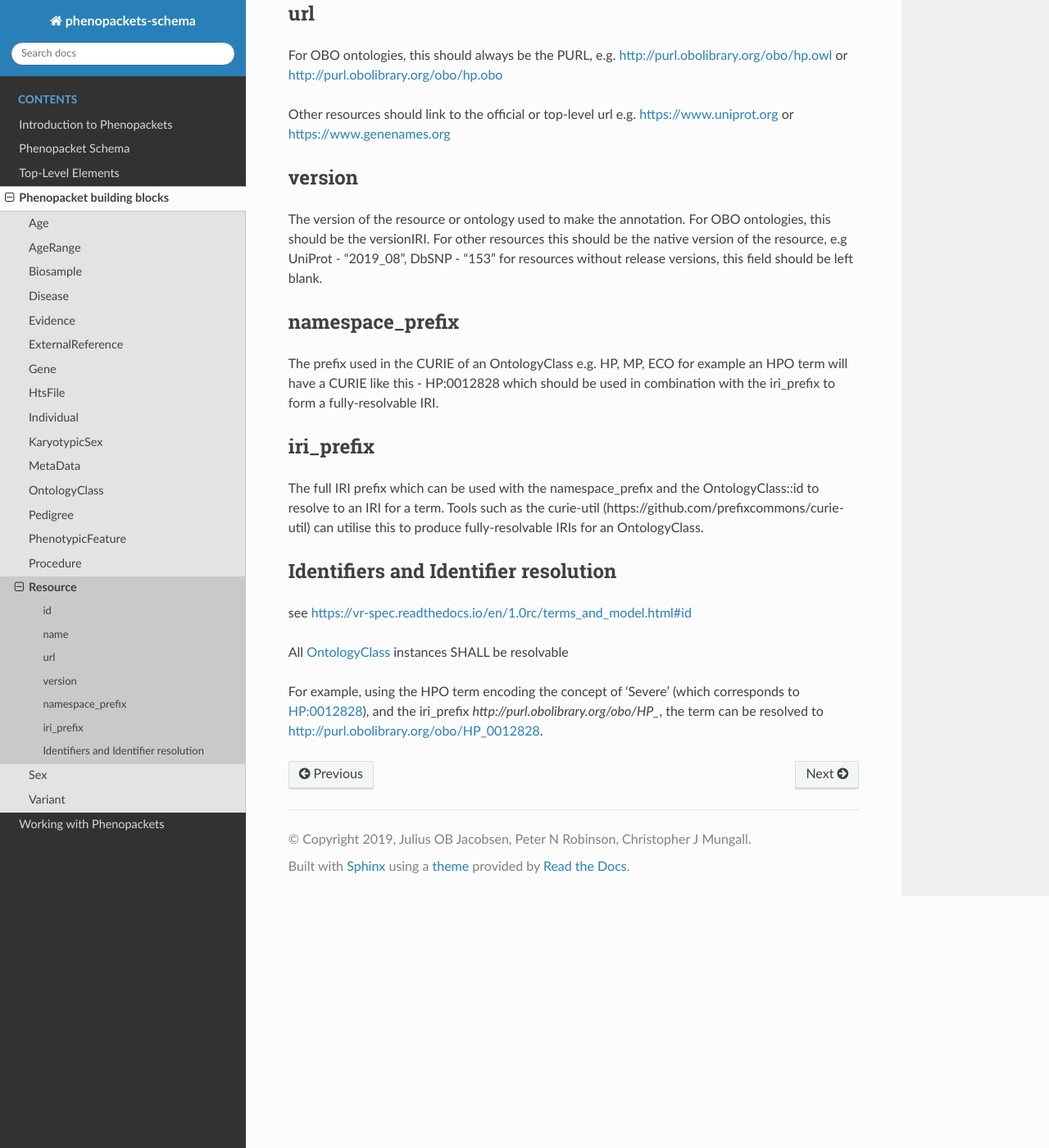
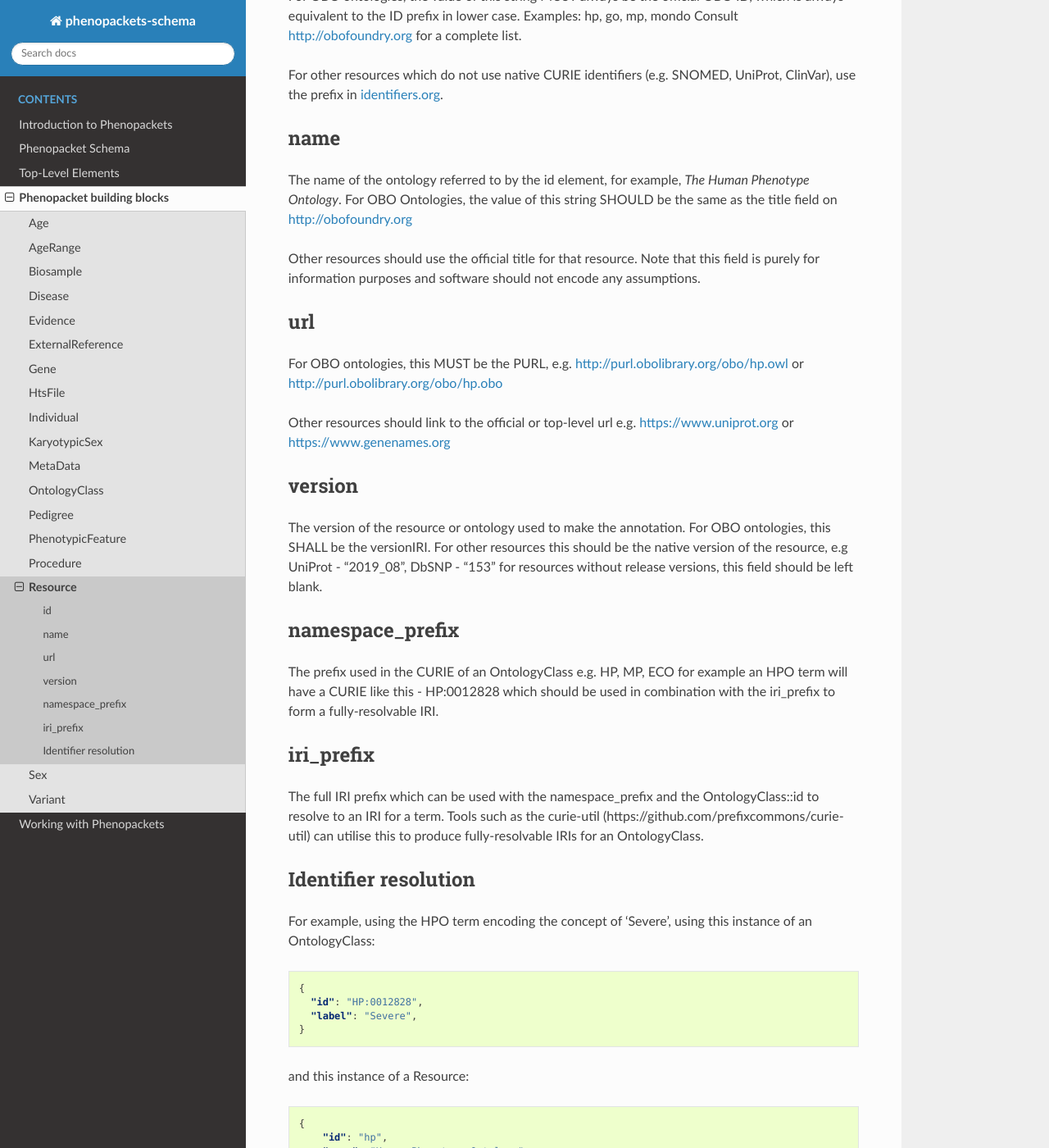
Before and after one commit to phenopackets/phenopacket-schema, a Sphinx documentation site: the page built from docs/resource.rst, in a window 1280 px wide and 1400 px high, scrolled down 1641 px. Shown: the whole window at 82% size. Built offline with Sphinx 7.4.7 and the Read the Docs theme 2.0.0, drawn with Linux system fonts in a browser that asks for light colours; some of the changed text lies outside the part shown.

Commit message:
#191 update resource.rst

```diff
--- a/docs/resource.rst
+++ b/docs/resource.rst
@@ -5,8 +5,8 @@
 ========
 
 
-The Resource element is a description of an external resource used for referencing an object. For example the
-resource may be an ontology such as the HPO or SNOMED or another data resource such as the HGNC or ClinVar.
+The Resource element is a description of an external resource used for referencing an object. For example the resource
+may be an ontology such as the HPO or SNOMED or another data resource such as the HGNC or ClinVar.
 The :ref:`rstmetadata` element uses one resource element to describe each resource that is referenced in the Phenopacket.
 
 **Data model**
@@ -23,7 +23,8 @@
 
 **Example**
 
-For an ontology, the url should point to the obo or owl file, e.g.
+For an ontology, the url SHALL point to the obo or owl file, e.g. This information can also be found at the EBI
+`Ontology Lookup Service <https://www.ebi.ac.uk/ols/ontologies>`_
 
 .. code-block:: json
 
@@ -51,6 +52,23 @@
 
 Using this :ref:`rstresource` definition it is possible for software to resolve the identifier `HGNC:12805` to
 https://www.genenames.org/data/gene-symbol-report/#!/hgnc_id/12805
+
+Non-ontology resources which DO NOT use CURIEs as their native identifiers MUST use the namespace from identifiers.org,
+when present. For example the UniProt Knowledgebase (https://registry.identifiers.org/registry/uniprot)
+
+.. code-block:: json
+
+  {
+    "id": "uniprot",
+    "name": "UniProt Knowledgebase",
+    "url": "https://www.uniprot.org",
+    "version": "2019_07",
+    "namespacePrefix": "uniprot",
+    "iriPrefix": "https://purl.uniprot.org/uniprot/"
+  }
+
+Using this :ref:`rstresource` definition it is possible for software to resolve the identifier `uniprot:Q8H0D3` to
+https://purl.uniprot.org/uniprot/Q8H0D3
 
 id
 ~~
@@ -72,13 +90,13 @@
 
 url
 ~~~
-For OBO ontologies, this should always be the PURL, e.g. http://purl.obolibrary.org/obo/hp.owl or http://purl.obolibrary.org/obo/hp.obo
+For OBO ontologies, this MUST be the PURL, e.g. http://purl.obolibrary.org/obo/hp.owl or http://purl.obolibrary.org/obo/hp.obo
 
 Other resources should link to the official or top-level url e.g. https://www.uniprot.org or https://www.genenames.org
 
 version
 ~~~~~~~
-The version of the resource or ontology used to make the annotation. For OBO ontologies, this should be the versionIRI.
+The version of the resource or ontology used to make the annotation. For OBO ontologies, this SHALL be the versionIRI.
 For other resources this should be the native version of the resource, e.g UniProt - "2019_08", DbSNP - "153" for
 resources without release versions, this field should be left blank.
 
@@ -94,14 +112,29 @@
 term. Tools such as the curie-util (https://github.com/prefixcommons/curie-util) can utilise this to produce
 fully-resolvable IRIs for an OntologyClass.
 
-Identifiers and Identifier resolution
+Identifier resolution
 ~~~~~~~~~~~~~~~~~~~~~~~~~~~~~~~~~~~~~
-see
-https://vr-spec.readthedocs.io/en/1.0rc/terms_and_model.html#id
 
-All :ref:`rstontologyclass` instances SHALL be resolvable
+For example, using the HPO term encoding the concept of 'Severe', using this instance of an OntologyClass:
 
-For example, using the HPO term encoding the concept of 'Severe' (which corresponds to
-`HP:0012828 <https://hpo.jax.org/app/browse/term/HP:0012828>`_), and the iri_prefix
-`http://purl.obolibrary.org/obo/HP_`, the term can
-be resolved to http://purl.obolibrary.org/obo/HP_0012828.
+.. code-block:: json
+
+  {
+    "id": "HP:0012828",
+    "label": "Severe",
+  }
+
+and this instance of a Resource:
+
+.. code-block:: json
+
+    {
+        "id": "hp",
+        "name": "Human Phenotype Ontology",
+        "url": "http://purl.obolibrary.org/obo/hp.owl",
+        "version": "17-06-2019",
+        "namespacePrefix": "HP",
+        "iriPrefix": "http://purl.obolibrary.org/obo/HP_"
+    }
+
+the term can be resolved to http://purl.obolibrary.org/obo/HP_0012828
```
Also changed, not shown: other parts of docs/resource.rst (+1 -1 lines).
